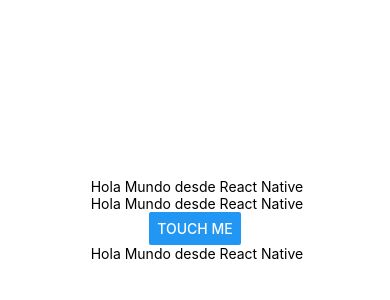
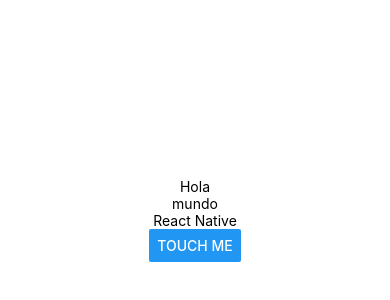
Before and after one commit to ser180/PM196, a React Native app in the folder EJblank/: screen / in a window 390 px wide. Shown: the part 202-502 px from the top of the page. Built offline with nearby package versions, Linux system fonts and the light colour scheme.

Commit message:
Componentes Texto
Componentes Texto propio con su propiedad Contenido

```diff
--- a/EJblank/App.js
+++ b/EJblank/App.js
@@ -1,9 +1,10 @@
 import { StatusBar } from 'expo-status-bar';
 import { StyleSheet, Text, View, Button } from 'react-native';
 
- const Texto= ()=>{ //Hereda todo lo que tiene el teto
+ const Texto= (props)=>{ //Hereda todo lo que tiene el teto, Realizar el componente dinaminco
+  const {contenido}=props
     return(
-      <Text> Hola Mundo desde React Native</Text>
+      <Text>{contenido}</Text> // Lo que se pase a traves de contenido aparecera en el texto
     )
   }
 
@@ -11,12 +12,14 @@ export default function App() { //Ejecuta o crea la vista del proyecto
   return (
 
     <View style={styles.container}>
+      <StatusBar style="auto" />
 
-      <Texto></Texto>
-      <StatusBar style="auto" />
-      <Texto></Texto>
+      <Texto contenido="Hola"></Texto>
+      <Texto contenido="mundo"></Texto>
+      <Texto contenido="React Native"></Texto>
+
       <Button title="Touch me" />
-      <Texto></Texto>
+
 
     </View>
   );
```
